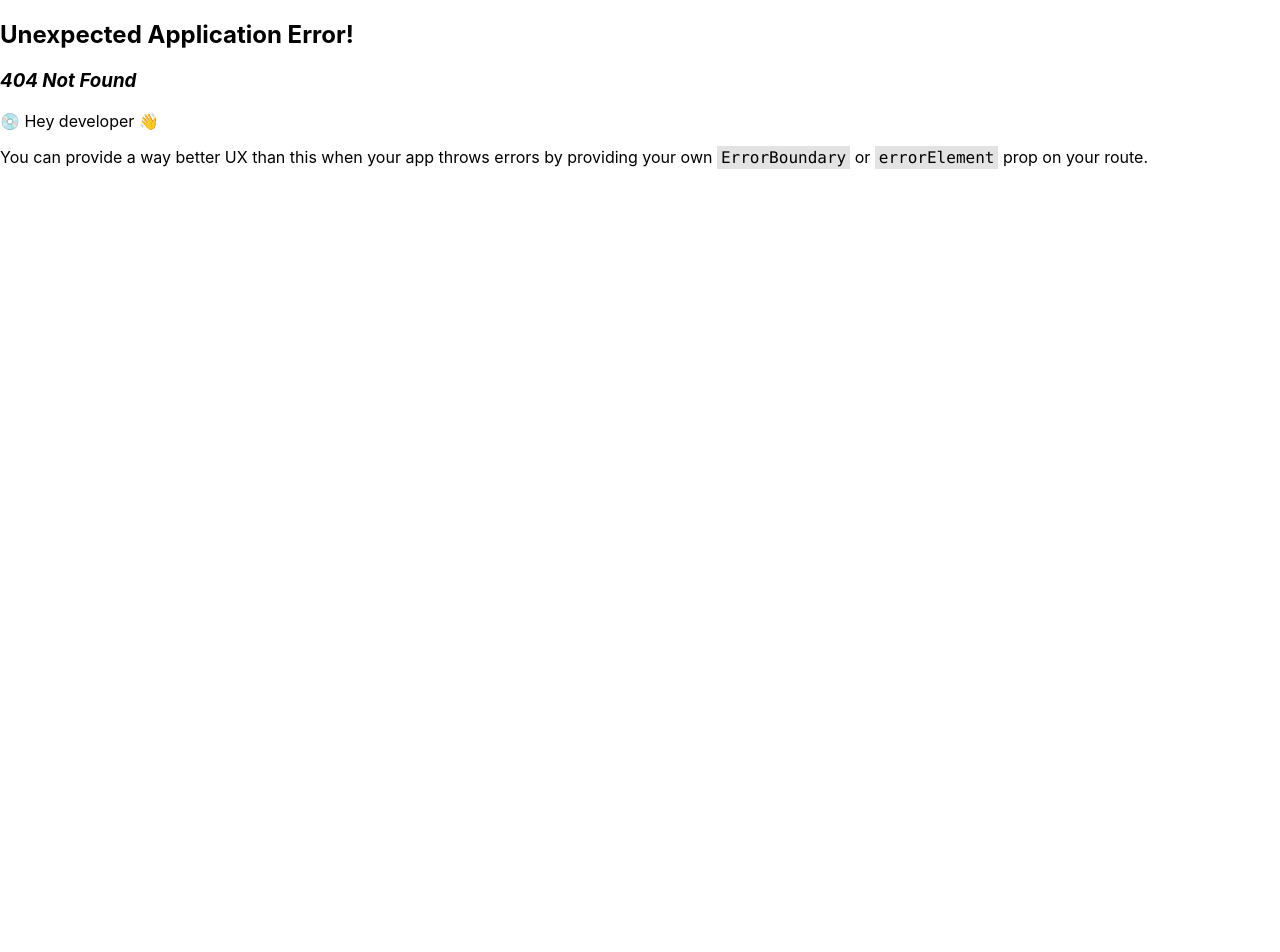
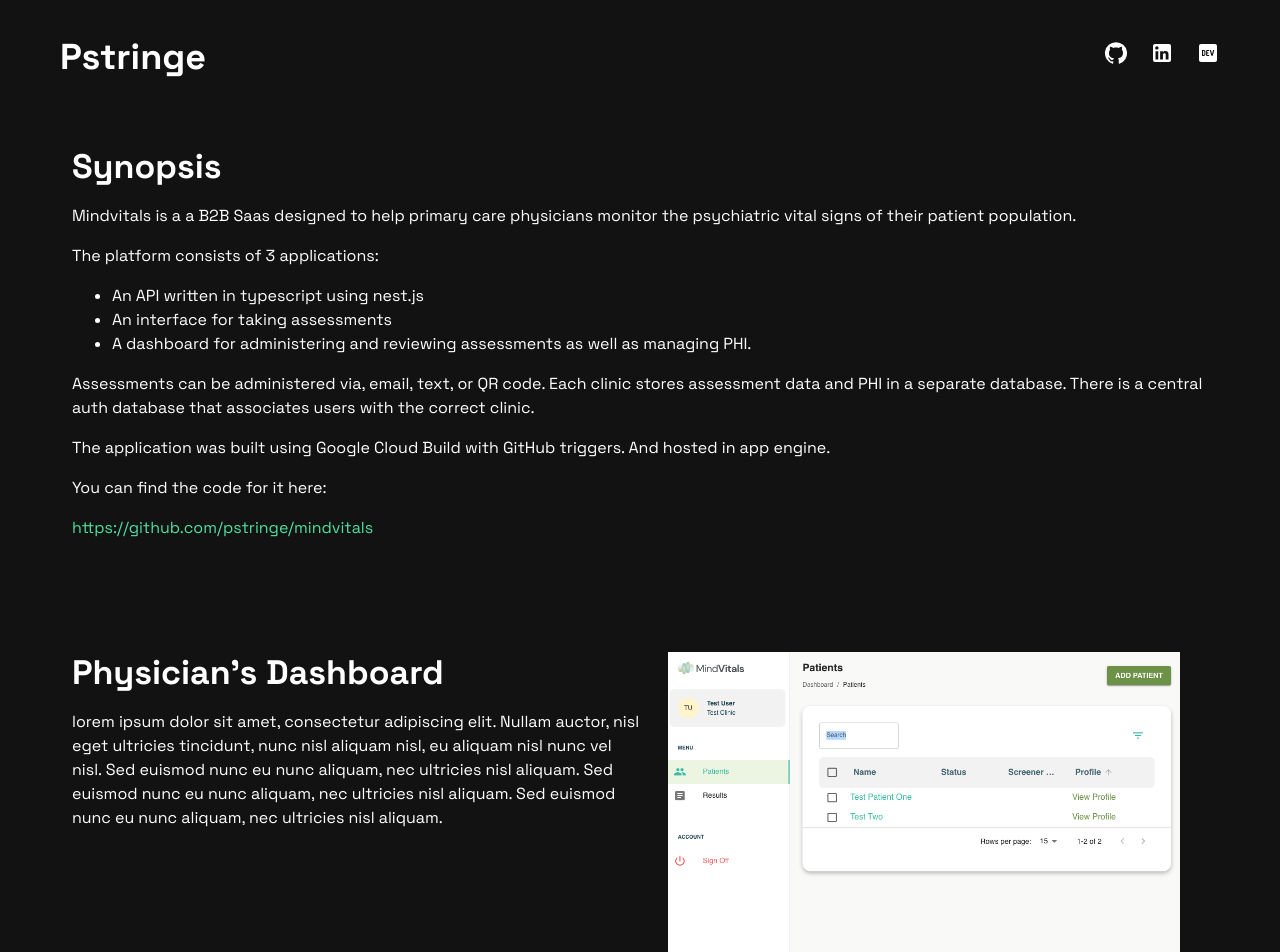
Before and after one commit to pstringe/pstringe.github.io, a React (Create React App) app: page /case-study/mindvitals in a window 1280 px wide. Before the commit this address had no page. Shown: the top 952 px of the page. Before the commit the page ends 800 px from the top, so only its background shows below. Built offline with nearby package versions, Linux system fonts and the light colour scheme.

Commit message:
edit synopsis

```diff
--- a/package.json
+++ b/package.json
@@ -15,6 +15,7 @@
     "match-sorter": "^6.3.1",
     "react": "^18.2.0",
     "react-dom": "^18.2.0",
+    "react-markdown": "^8.0.7",
     "react-router-dom": "^6.10.0",
     "react-scripts": "5.0.1",
     "sort-by": "^1.2.0",
--- /dev/null
+++ b/src/CaseStudy.js
@@ -0,0 +1,65 @@
+import Section from "./components/Section";
+import PhysiciansDashboard from './images/mindvitals/physicians-dashboard.png';
+import { Box } from "@mui/system";
+
+const caseData = [
+    {
+        type: 'full',
+        title: 'Synopsis',
+        body: `
+Mindvitals is a a B2B Saas designed to help primary care physicians monitor the psychiatric vital signs of their patient population.
+
+The platform consists of 3 applications:
+* An API written in typescript using nest.js
+* An interface for taking assessments
+* A dashboard for administering and reviewing assessments as well as managing PHI.
+
+Assessments can be administered via, email, text, or QR code. Each clinic stores assessment data and PHI in a separate database. There is a central auth database that associates users with the correct clinic.
+
+The application was built using Google Cloud Build with GitHub triggers. And hosted in app engine.
+
+You can find the code for it here:
+
+[https://github.com/pstringe/mindvitals](https://github.com/pstringe/mindvitals)
+        `
+    },
+    {
+        type: 'left-image',
+        title: `Physician's Dashboard`,
+        body: `
+lorem ipsum dolor sit amet, consectetur adipiscing elit.
+Nullam auctor, nisl eget ultricies tincidunt, nunc nisl
+aliquam nisl, eu aliquam nisl nunc vel nisl. Sed euismod
+nunc eu nunc aliquam, nec ultricies nisl aliquam. Sed
+euismod nunc eu nunc aliquam, nec ultricies nisl aliquam.
+Sed euismod nunc eu nunc aliquam, nec ultricies nisl aliquam.
+        `,
+        imgSrc: PhysiciansDashboard
+    },
+    {
+        type: 'right-image',
+        title: 'Assessment Interface',
+        body: `
+lorem ipsum dolor sit amet, consectetur adipiscing elit.
+Nullam auctor, nisl eget ultricies tincidunt, nunc nisl
+aliquam nisl, eu aliquam nisl nunc vel nisl. Sed euismod
+nunc eu nunc aliquam, nec ultricies nisl aliquam. Sed
+euismod nunc eu nunc aliquam, nec ultricies nisl aliquam.
+Sed euismod nunc eu nunc aliquam, nec ultricies nisl aliquam.
+        `,
+        imgSrc: PhysiciansDashboard
+    },
+]
+
+const CaseStudy = () => {
+    return (
+        <Box className="case-study">
+            {caseData.map((section, index) => {
+                console.log(section);
+                return <Section key={index} {...section}/>
+            })}
+        </Box>
+    );
+}
+
+export default CaseStudy;
--- a/src/components/Section.js
+++ b/src/components/Section.js
@@ -0,0 +1,115 @@
+import {Box, Typography, Divider, Grid} from '@mui/material';
+import ReactMarkdown from 'react-markdown';
+
+const styles = {
+    title: {
+        fontFamily: 'Space Grotesk',
+        fontWeight: 700,
+        textAlign: 'left',
+    },
+    body: {
+        fontFamily: 'Space Grotesk',
+        justifyContent: 'left',
+        '& a': {
+            color: '#4ee1a0',
+            textDecoration: 'none',
+            '&:hover': {
+                textDecoration: 'underline',
+            }
+        }
+    },
+    img: {
+        maxWidth: '40vw',
+    },
+    right: {
+        display: 'flex',
+        justifyContent: 'right',
+        alignItems: 'top',
+        marginBottom: '2rem',
+        gap: '1rem'
+    },
+    full: {
+        display: 'flex',
+        justifyContent: 'center',
+        alignItems: 'top',
+        marginBottom: '2rem'
+    }
+}
+
+const SectionLeftImage = ({title, body, imgSrc}) => {
+    return (
+        <Grid container>
+            <Grid item xs={12} sm={6} >
+                <Typography variant="h4" sx={styles.title}>
+                    {title}
+                </Typography>
+                <Typography variant="body" sx={styles.body}>
+                    <ReactMarkdown>{body}</ReactMarkdown>
+                </Typography>
+            </Grid>
+            <Grid item xs={12} sm={6} className="section-left-image" >
+                <img src={imgSrc} alt="left" style={styles.img}/>
+            </Grid>
+        </Grid>
+    );
+}
+
+const SectionRightImage = ({title, body, imgSrc}) => {
+    return (
+        <Grid container>
+            <Grid item xs={12} sm={6} className="section-right-image" >
+            <img src={imgSrc} alt="right" style={styles.img}/>
+            </Grid>
+            <Grid item xs={12} sm={6} >
+                <Typography variant="h4" sx={styles.title}>
+                    {title}
+                </Typography>
+                <Typography variant="body" sx={styles.body}>
+                    <ReactMarkdown>{body}</ReactMarkdown>
+                </Typography>
+            </Grid>
+
+    </Grid>
+    );
+}
+
+const SectionFull = ({title, body}) => {
+    return (
+        <Box sx={styles.full}>
+            <Box>
+                <Typography variant="h4" sx={styles.title}>
+                    {title}
+                </Typography>
+                <Typography variant="body" sx={styles.body}>
+                    <ReactMarkdown>{body}</ReactMarkdown>
+                </Typography>
+            </Box>
+        </Box>
+    );
+}
+
+const renderSection = (type, title, body, imgSrc='') => {
+    switch (type) {
+        case 'left-image':
+            return <SectionLeftImage title={title} body={body} imgSrc={imgSrc}/>
+        case 'right-image':
+            return <SectionRightImage title={title} body={body} imgSrc={imgSrc}/>
+        case 'full':
+            return <SectionFull title={title} body={body}/>
+        default:
+            return <SectionFull title={title} body={body}/>
+    }
+}
+
+const Section = ({type, title, body, imgSrc}) => {
+    return (
+        <Box sx={{
+            width: '100%',
+            padding: '2rem',
+        }}>
+            {renderSection(type, title, body, imgSrc)}
+        </Box>
+    );
+}
+
+export default Section;
--- a/src/components/Social.js
+++ b/src/components/Social.js
@@ -1,16 +1,28 @@
 import GitHubIcon from '@mui/icons-material/GitHub';
 import LinkedInIcon from '@mui/icons-material/LinkedIn';
+import LogoDevIcon from '@mui/icons-material/LogoDev';
 
+const styles = {
+    social: {
+        display: 'flex',
+        justifyContent: 'space-between',
+        alignItems: 'center',
+        gap: '1rem',
+    }
+}
 
 const Social = () => {
     return (
-        <div className='social'>
+        <div className='social' style={styles}>
             <a href="https://github.com/pstringe" target="_blank" rel="noreferrer">
                 <GitHubIcon color='text'/>
             </a>
             <a href="https://www.linkedin.com/in/poitier-stringer/" target="_blank" rel="noreferrer">
                 <LinkedInIcon color='text'/>
             </a>
+            <a href="https://dev.to/pstringe" target="_blank" rel="noreferrer">
+                <LogoDevIcon color='text'/>
+            </a>
         </div>
     );
 }
--- a/src/index.js
+++ b/src/index.js
@@ -8,6 +8,8 @@ import {
   createBrowserRouter,
   RouterProvider,
 } from "react-router-dom";
+import CaseStudy from './CaseStudy';
+
 
 const router = createBrowserRouter([
   {
@@ -18,6 +20,10 @@ const router = createBrowserRouter([
         path: "/",
         element: <Home />,
       },
+      {
+        path: "case-study/mindvitals",
+        element: <CaseStudy />,
+      }
     ],
   },
 ]);
--- a/src/theme.js
+++ b/src/theme.js
@@ -25,6 +25,10 @@ export const themeOptions = createTheme({
       fontFamily: 'Space Grotesk',
       fontWeight: 700,
     },
+    body: {
+      fontFamily: 'Space Grotesk',
+      textAlign: 'left',
+    },
     fontFamily: 'Space Grotesk',
   },
 });
```
Also changed, not shown: src/images/mindvitals/physicians-dashboard.png (added), 1 other file (tests, documents, lock files or other folders).
